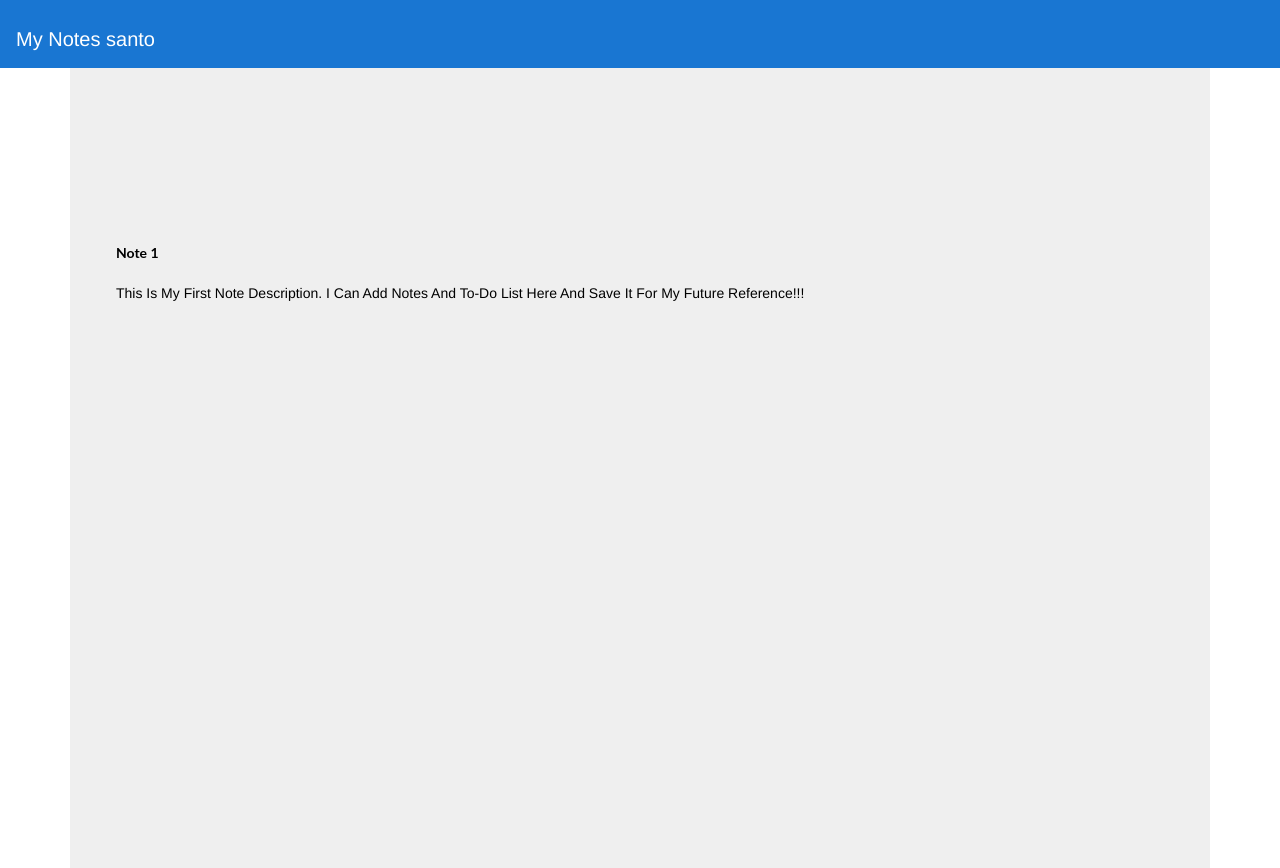
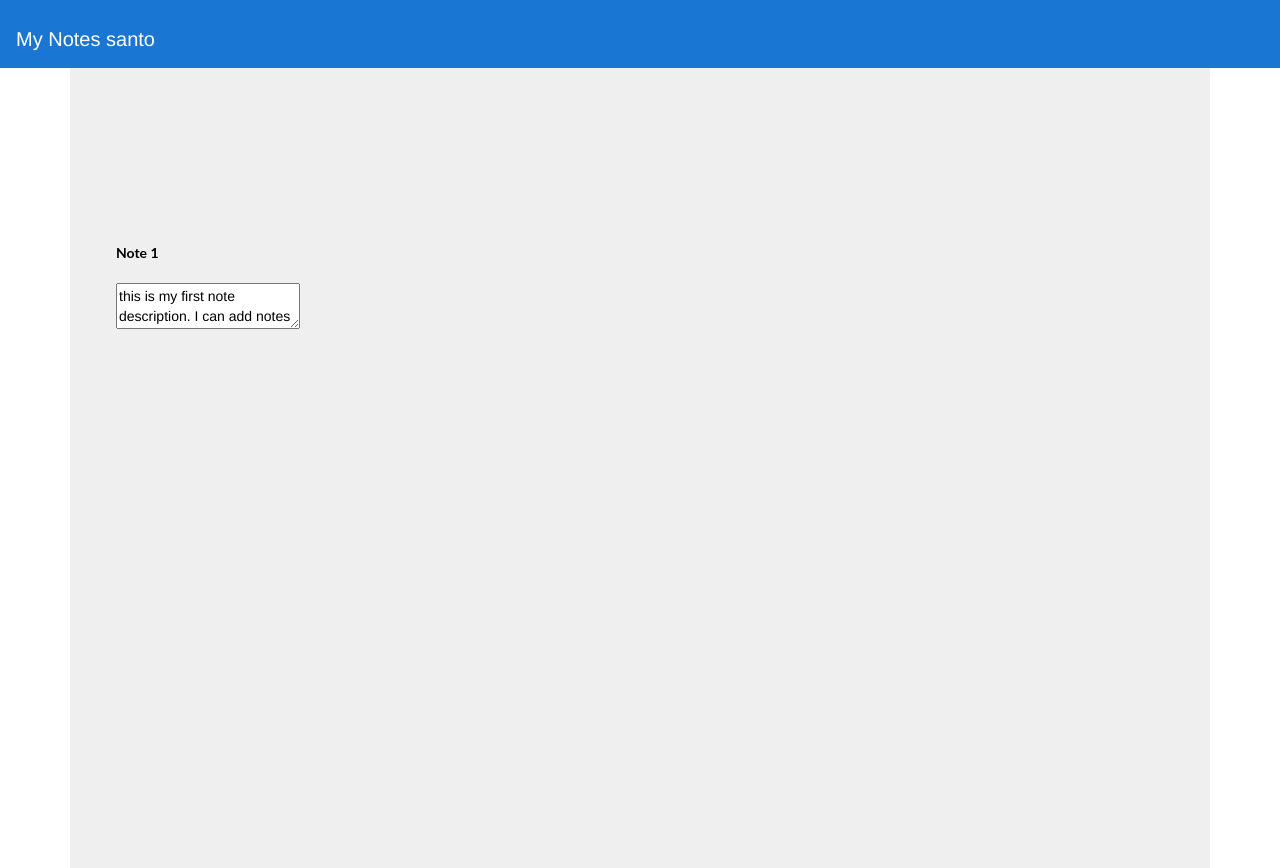
Before and after one commit to santoravi7/angular-my-notes, an Angular app: page /notes/0 in a window 1280 px wide. Built offline with nearby package versions, Linux system fonts and the light colour scheme.

Commit message:
2 files modified

```diff
--- a/src/app/my-notes/my-notes.component.html
+++ b/src/app/my-notes/my-notes.component.html
@@ -5,6 +5,7 @@
       <div class="col-md-3 col-xs-4 col-sm-3 col-lg-6">
         <div class="notes-div">
           <h4>{{note.name}} - {{noteId+1}}</h4>
+          <textarea [(ngModel)]='note.description'></textarea>
         </div>
       </div>
       </a>
--- a/src/app/notes-desc/notes-desc.component.html
+++ b/src/app/notes-desc/notes-desc.component.html
@@ -3,7 +3,9 @@
         <div class="col-xs-12">
           <div *ngIf="note">
             <div class="note-heading">{{note.name}}</div>
-            <div class="desc">{{note.description}}</div>
+            <div class="desc">
+               <textarea [(ngModel)]='note.description'></textarea>
+            </div>
           </div>
         </div>
       </div>
```
